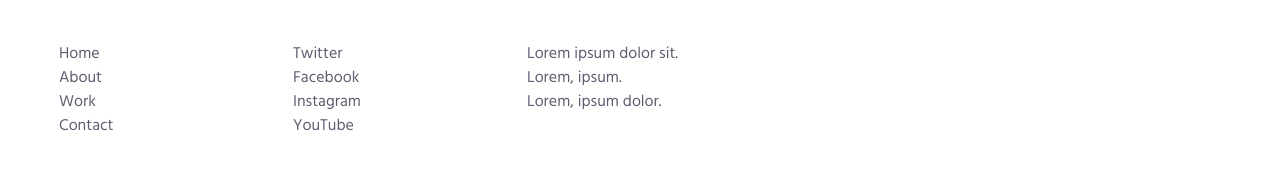
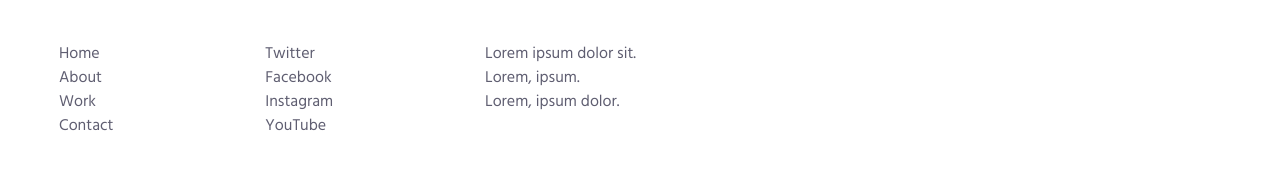
Before and after one commit to NotifyOne/test_HTML_CSS_4, a website: page index.html in a window 1280 px wide. Shown: the part 6616-6786 px from the top of the page. Drawn offline with Linux system fonts and the light colour scheme.

Commit message:
Fix footer

```diff
--- a/assets/scss/blocks/_footer.scss
+++ b/assets/scss/blocks/_footer.scss
@@ -1,13 +1,15 @@
 .footer {
     padding: 40px 0;
     &-links {
-        width: 20%;
+        // margin-right: 100px;
     }
     a {
         color: $color-footer-links;
     }
-    .container {
+    .wrap {
+        width: 50%;
         display: flex;
+        justify-content: space-between;
     }
     ul > li {
         padding: 4px;
--- a/index.html
+++ b/index.html
@@ -306,6 +306,7 @@
     </section>
     <footer class="footer">
         <div class="container">
+            <div class="wrap">
                 <div class="footer-links">
                     <ul>
                         <li><a href="#">Home</a></li>
@@ -330,6 +331,7 @@
                     </ul>
                 </div>
             </div>
+        </div>
     </footer>
     <!-- /.footer -->
 </body>
```
Also changed, not shown: assets/css/main.css. Lines whose indentation alone changed are shown as unchanged.
